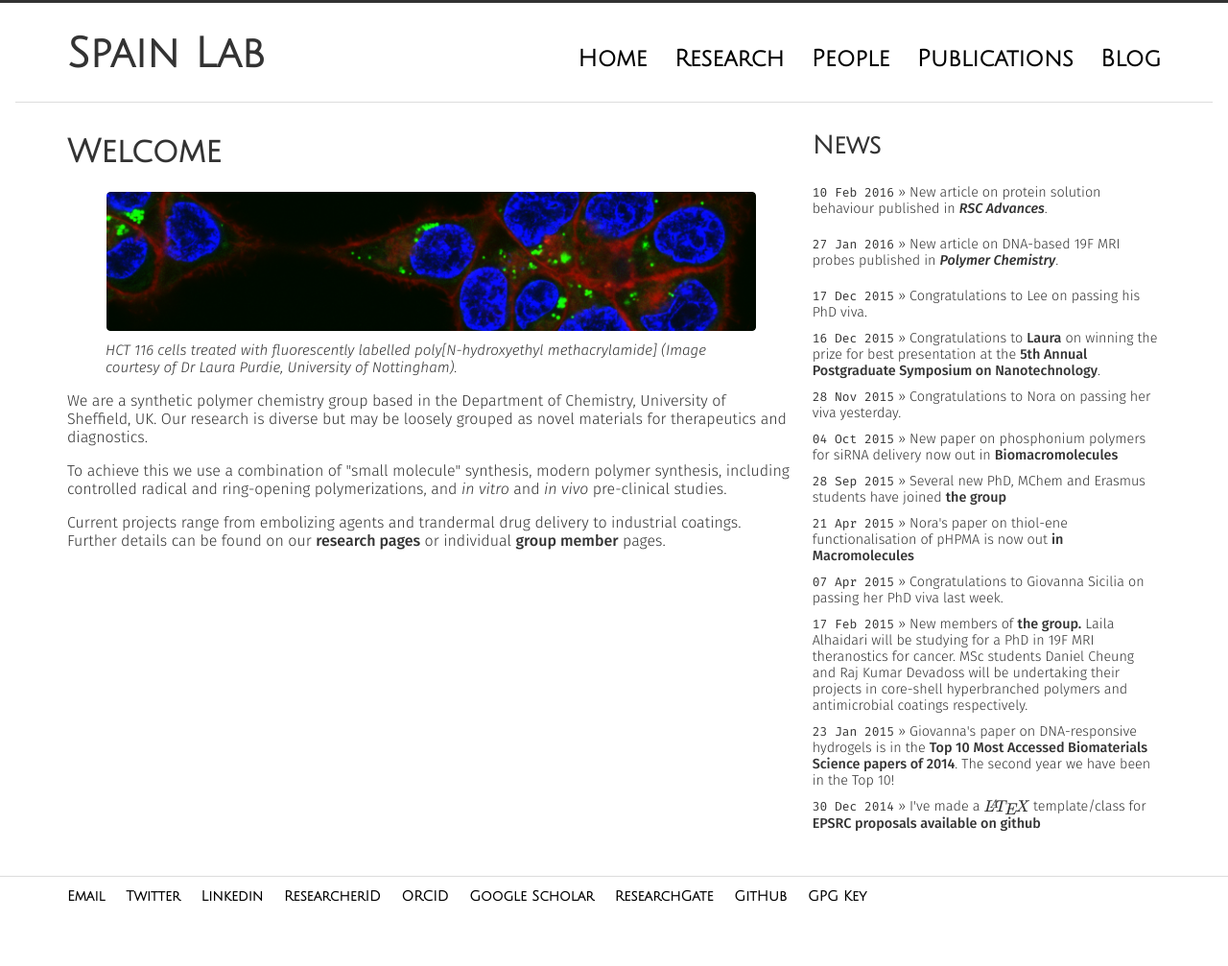
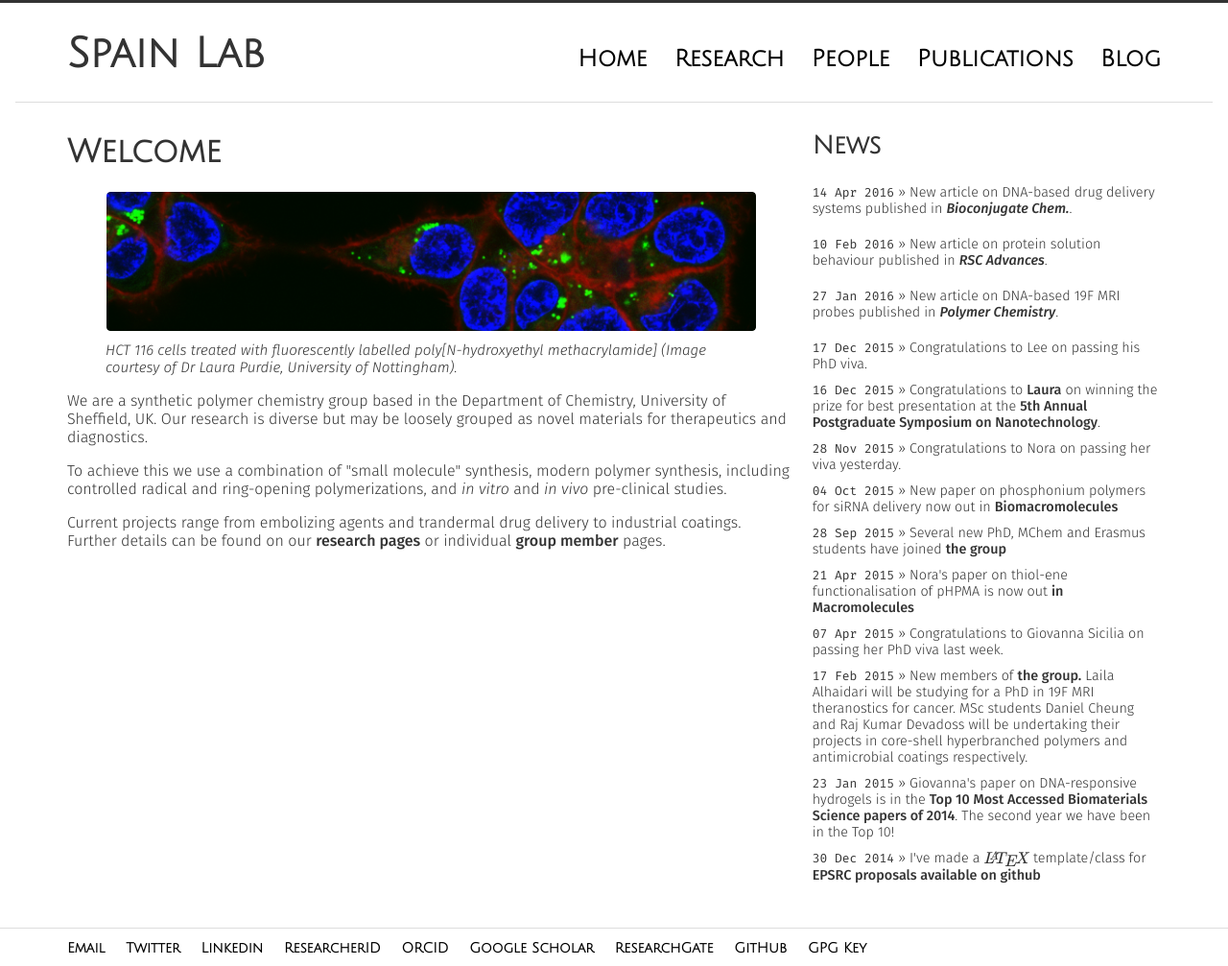
Before and after one commit to sebspain/sebspain.github.io, a Jekyll site: the page index.html, which Jekyll copies as it is, in a window 1280 px wide. Shown: the whole page at 96% size. Built offline with Jekyll 4.4.1, drawn with Linux system fonts in a browser that asks for light colours; formulas are drawn with MathJax 3; before the commit the page ends 953 px from its top, so only the background shows below that.

Commit message:
added to news

```diff
--- a/index.html
+++ b/index.html
@@ -76,7 +76,9 @@
         <div class="unit w-1-3 center-on-mobiles">
             <h2>News</h2>
               <ul class="news">
-                <li><span>10 Feb 2016</span> &raquo; New article on protein solution behaviour published in <a href="http://dx.doi.org/10.1039/C5RA21068B"><em>RSC Advances</em></a>.<li>
+                <li><span>14 Apr 2016</span> &raquo; New article on DNA-based drug delivery systems published in <a href="http://dx.doi.org/10.1021/acs.bioconjchem.6b00085"><em>Bioconjugate Chem.</em></a>.<li>
+
+		<li><span>10 Feb 2016</span> &raquo; New article on protein solution behaviour published in <a href="http://dx.doi.org/10.1039/C5RA21068B"><em>RSC Advances</em></a>.<li>
 
                 <li><span>27 Jan 2016</span> &raquo; New article on DNA-based 19F MRI probes published in <a href="http://dx.doi.org/10.1039/C5PY01883H"><em>Polymer Chemistry</em></a>.<li>
 
```
